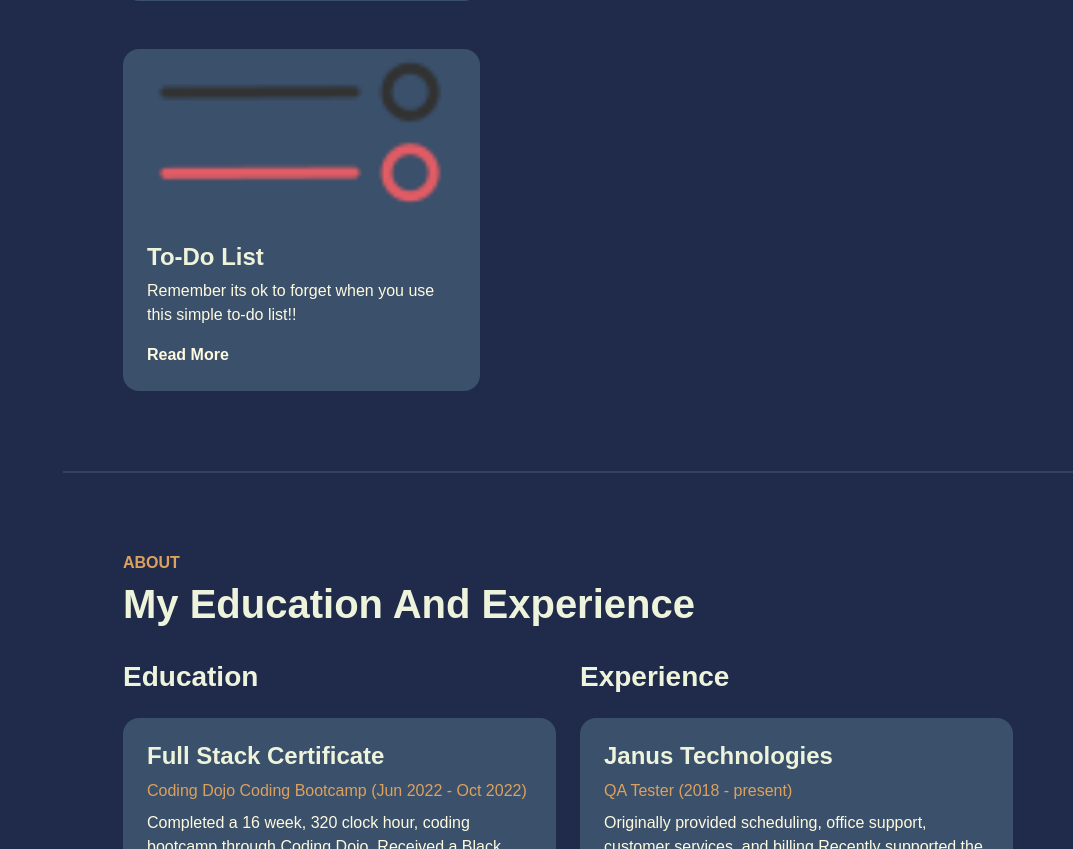
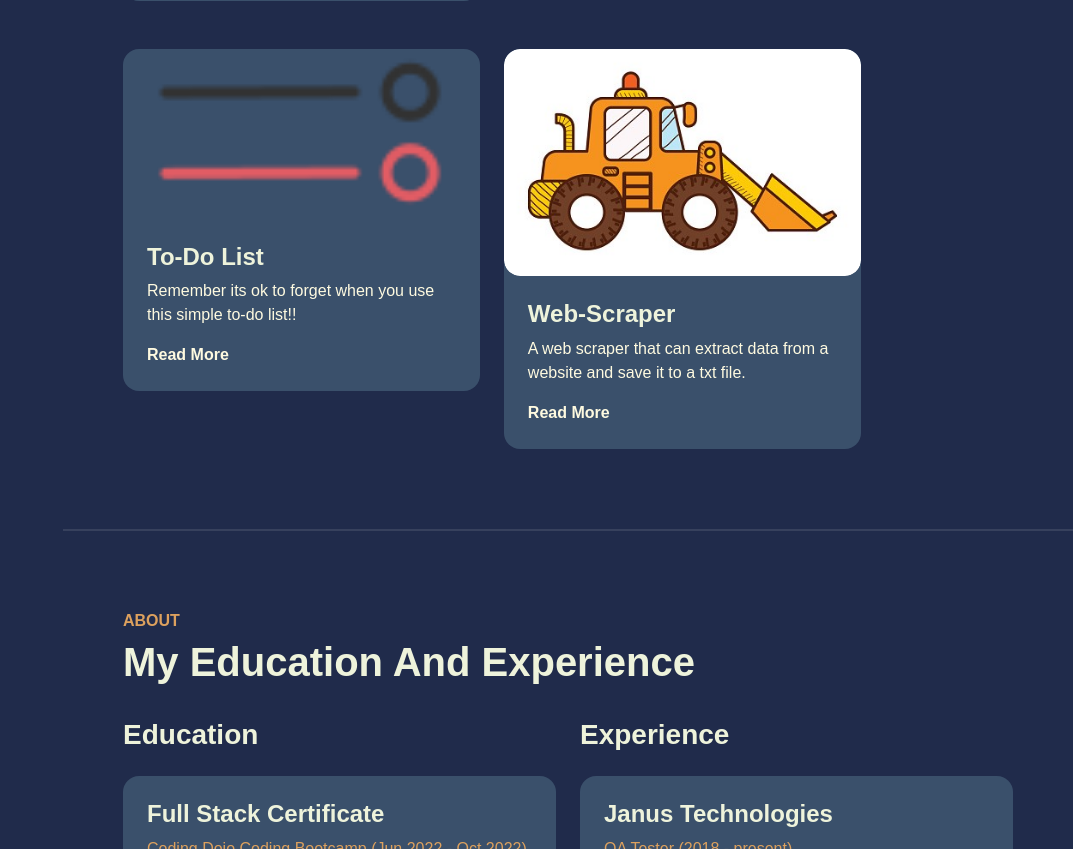
Before and after one commit to b3telgeuse/adam_ulrich_portfolio, a plain HTML site: page index.html in a window 1280 px wide. Shown: the part 1920-2769 px from the top of the page, without its empty margins (207-1280 px from the left). Drawn offline with Linux system fonts and the light colour scheme; a web font is replaced by a local one.

Commit message:
added scraper

```diff
--- a/index.html
+++ b/index.html
@@ -161,6 +161,19 @@
                         </div>
                     </div>
 
+                    <div class="col-md-5" data-aos="fade-up">
+                        <div class="card-custom rounded-4 bg-base shadow-effect">
+                            <div class="card-custom-image rounded-4">
+                                <img class="rounded-4" src="./assets/images/scraper.jpg" alt="">
+                            </div>
+                            <div class="card-custom-content p-4">
+                                <h4>Web-Scraper</h4>
+                                <p>A web scraper that can extract data from a website and save it to a txt file.</p>
+                                <a href="https://github.com/b3telgeuse/web-scraper.git" class="link-custom">Read More</a>
+                            </div>
+                        </div>
+                    </div>
+
                 </div>
 
             </div>
```
Also changed, not shown: assets/images/scraper.jpg (added), 1 other file.
